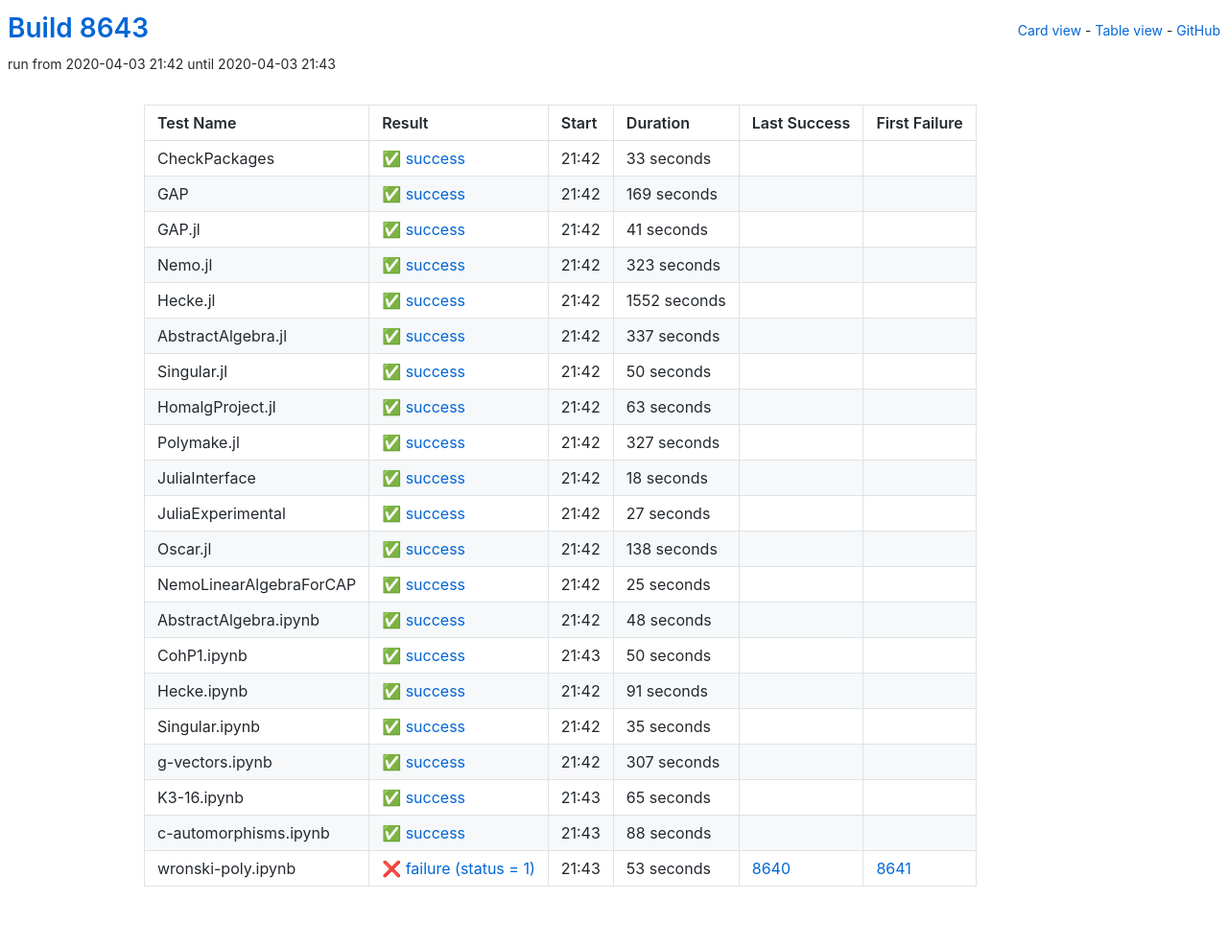
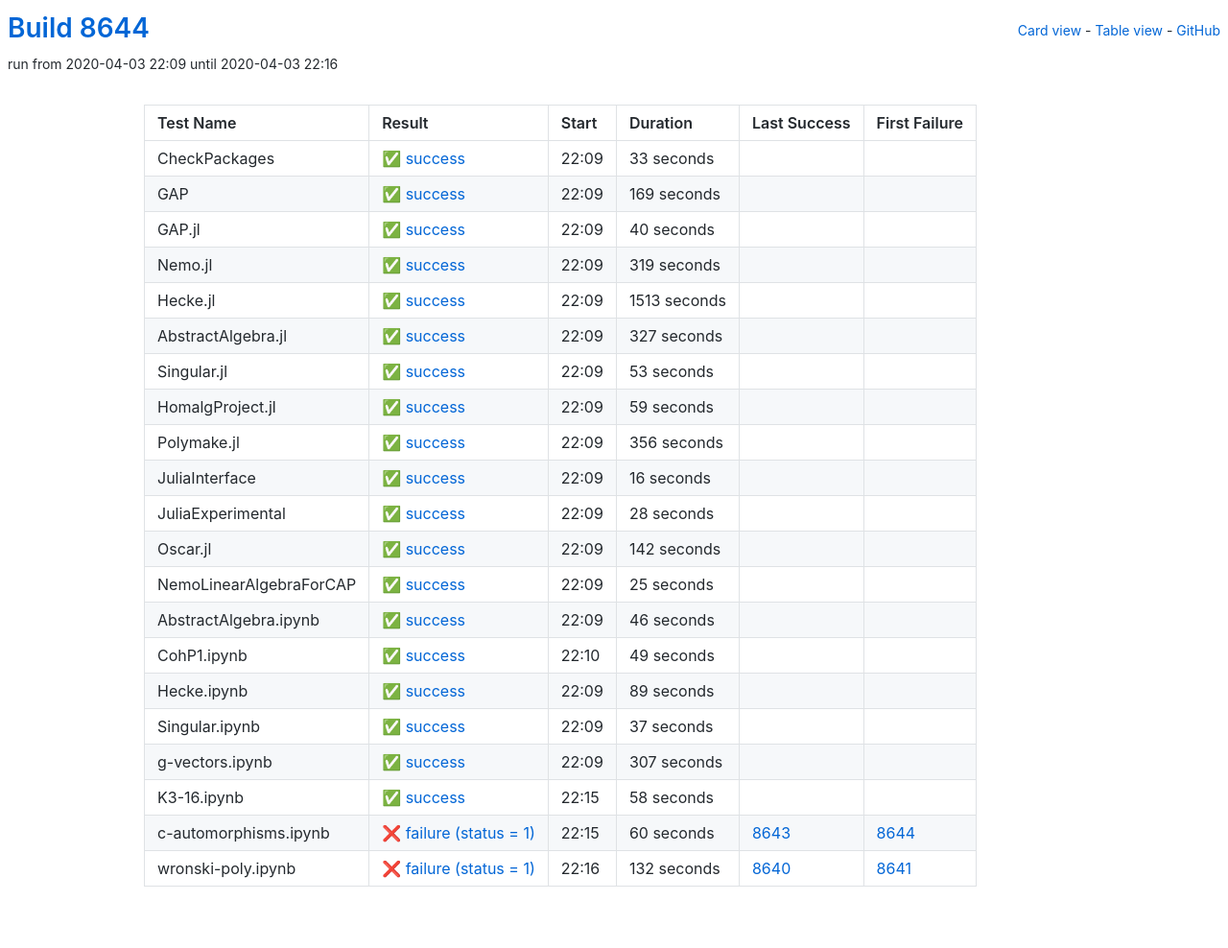
Before and after one commit to oscar-system/oscar-ci-status, a Jekyll site: the page built from table.html, in a window 1280 px wide. Shown: the whole page at 96% size. Built offline with Jekyll 4.4.1, drawn with Linux system fonts in a browser that asks for light colours.

Commit message:
Build 8644

```diff
--- a/_data/ci.yml
+++ b/_data/ci.yml
@@ -1,5 +1,5 @@
-build: 8643
-build_url: https://oscarci.mathematik.uni-kl.de/job/oscar/8643/
+build: 8644
+build_url: https://oscarci.mathematik.uni-kl.de/job/oscar/8644/
 job: oscar
 tests:
 - duration: 33
@@ -8,9 +8,9 @@
   first_failure_url: null
   last_success: false
   last_success_url: null
-  log: https://oscarci.mathematik.uni-kl.de/job/oscar/8643/artifact/logs/build-8643/CheckPackages.log
+  log: https://oscarci.mathematik.uni-kl.de/job/oscar/8644/artifact/logs/build-8644/CheckPackages.log
   name: CheckPackages
-  start: 2020-04-03 21:42
+  start: 2020-04-03 22:09
   status: success
   success: true
 - duration: 169
@@ -19,75 +19,42 @@
   first_failure_url: null
   last_success: false
   last_success_url: null
-  log: https://oscarci.mathematik.uni-kl.de/job/oscar/8643/artifact/logs/build-8643/GAP.log
+  log: https://oscarci.mathematik.uni-kl.de/job/oscar/8644/artifact/logs/build-8644/GAP.log
   name: GAP
-  start: 2020-04-03 21:42
+  start: 2020-04-03 22:09
   status: success
   success: true
-- duration: 41
+- duration: 40
   exitcode: 0
   first_failure: false
   first_failure_url: null
   last_success: false
   last_success_url: null
-  log: https://oscarci.mathematik.uni-kl.de/job/oscar/8643/artifact/logs/build-8643/GAP.jl.log
+  log: https://oscarci.mathematik.uni-kl.de/job/oscar/8644/artifact/logs/build-8644/GAP.jl.log
   name: GAP.jl
-  start: 2020-04-03 21:42
+  start: 2020-04-03 22:09
   status: success
   success: true
-- duration: 323
+- duration: 319
   exitcode: 0
   first_failure: false
   first_failure_url: null
   last_success: false
   last_success_url: null
-  log: https://oscarci.mathematik.uni-kl.de/job/oscar/8643/artifact/logs/build-8643/Nemo.jl.log
+  log: https://oscarci.mathematik.uni-kl.de/job/oscar/8644/artifact/logs/build-8644/Nemo.jl.log
   name: Nemo.jl
-  start: 2020-04-03 21:42
+  start: 2020-04-03 22:09
   status: success
   success: true
-- duration: 1552
+- duration: 1513
   exitcode: 0
   first_failure: false
   first_failure_url: null
   last_success: false
   last_success_url: null
-  log: https://oscarci.mathematik.uni-kl.de/job/oscar/8643/artifact/logs/build-8643/Hecke.jl.log
+  log: https://oscarci.mathematik.uni-kl.de/job/oscar/8644/artifact/logs/build-8644/Hecke.jl.log
   name: Hecke.jl
-  start: 2020-04-03 21:42
-  status: success
-  success: true
-- duration: 337
-  exitcode: 0
-  first_failure: false
-  first_failure_url: null
-  last_success: false
-  last_success_url: null
-  log: https://oscarci.mathematik.uni-kl.de/job/oscar/8643/artifact/logs/build-8643/AbstractAlgebra.jl.log
-  name: AbstractAlgebra.jl
-  start: 2020-04-03 21:42
-  status: success
-  success: true
-- duration: 50
-  exitcode: 0
-  first_failure: false
-  first_failure_url: null
-  last_success: false
-  last_success_url: null
-  log: https://oscarci.mathematik.uni-kl.de/job/oscar/8643/artifact/logs/build-8643/Singular.jl.log
-  name: Singular.jl
-  start: 2020-04-03 21:42
-  status: success
-  success: true
-- duration: 63
-  exitcode: 0
-  first_failure: false
-  first_failure_url: null
-  last_success: false
-  last_success_url: null
-  log: https://oscarci.mathematik.uni-kl.de/job/oscar/8643/artifact/logs/build-8643/HomalgProject.jl.log
-  name: HomalgProject.jl
-  start: 2020-04-03 21:42
+  start: 2020-04-03 22:09
   status: success
   success: true
 - duration: 327
@@ -96,42 +63,75 @@
   first_failure_url: null
   last_success: false
   last_success_url: null
-  log: https://oscarci.mathematik.uni-kl.de/job/oscar/8643/artifact/logs/build-8643/Polymake.jl.log
-  name: Polymake.jl
-  start: 2020-04-03 21:42
+  log: https://oscarci.mathematik.uni-kl.de/job/oscar/8644/artifact/logs/build-8644/AbstractAlgebra.jl.log
+  name: AbstractAlgebra.jl
+  start: 2020-04-03 22:09
   status: success
   success: true
-- duration: 18
+- duration: 53
   exitcode: 0
   first_failure: false
   first_failure_url: null
   last_success: false
   last_success_url: null
-  log: https://oscarci.mathematik.uni-kl.de/job/oscar/8643/artifact/logs/build-8643/JuliaInterface.log
-  name: JuliaInterface
-  start: 2020-04-03 21:42
+  log: https://oscarci.mathematik.uni-kl.de/job/oscar/8644/artifact/logs/build-8644/Singular.jl.log
+  name: Singular.jl
+  start: 2020-04-03 22:09
   status: success
   success: true
-- duration: 27
+- duration: 59
   exitcode: 0
   first_failure: false
   first_failure_url: null
   last_success: false
   last_success_url: null
-  log: https://oscarci.mathematik.uni-kl.de/job/oscar/8643/artifact/logs/build-8643/JuliaExperimental.log
-  name: JuliaExperimental
-  start: 2020-04-03 21:42
+  log: https://oscarci.mathematik.uni-kl.de/job/oscar/8644/artifact/logs/build-8644/HomalgProject.jl.log
+  name: HomalgProject.jl
+  start: 2020-04-03 22:09
   status: success
   success: true
-- duration: 138
+- duration: 356
   exitcode: 0
   first_failure: false
   first_failure_url: null
   last_success: false
   last_success_url: null
-  log: https://oscarci.mathematik.uni-kl.de/job/oscar/8643/artifact/logs/build-8643/Oscar.jl.log
+  log: https://oscarci.mathematik.uni-kl.de/job/oscar/8644/artifact/logs/build-8644/Polymake.jl.log
+  name: Polymake.jl
+  start: 2020-04-03 22:09
+  status: success
+  success: true
+- duration: 16
+  exitcode: 0
+  first_failure: false
+  first_failure_url: null
+  last_success: false
+  last_success_url: null
+  log: https://oscarci.mathematik.uni-kl.de/job/oscar/8644/artifact/logs/build-8644/JuliaInterface.log
+  name: JuliaInterface
+  start: 2020-04-03 22:09
+  status: success
+  success: true
+- duration: 28
+  exitcode: 0
+  first_failure: false
+  first_failure_url: null
+  last_success: false
+  last_success_url: null
+  log: https://oscarci.mathematik.uni-kl.de/job/oscar/8644/artifact/logs/build-8644/JuliaExperimental.log
+  name: JuliaExperimental
+  start: 2020-04-03 22:09
+  status: success
+  success: true
+- duration: 142
+  exitcode: 0
+  first_failure: false
+  first_failure_url: null
+  last_success: false
+  last_success_url: null
+  log: https://oscarci.mathematik.uni-kl.de/job/oscar/8644/artifact/logs/build-8644/Oscar.jl.log
   name: Oscar.jl
-  start: 2020-04-03 21:42
+  start: 2020-04-03 22:09
   status: success
   success: true
 - duration: 25
@@ -140,53 +140,53 @@
   first_failure_url: null
   last_success: false
   last_success_url: null
-  log: https://oscarci.mathematik.uni-kl.de/job/oscar/8643/artifact/logs/build-8643/NemoLinearAlgebraForCAP.log
+  log: https://oscarci.mathematik.uni-kl.de/job/oscar/8644/artifact/logs/build-8644/NemoLinearAlgebraForCAP.log
   name: NemoLinearAlgebraForCAP
-  start: 2020-04-03 21:42
+  start: 2020-04-03 22:09
   status: success
   success: true
-- duration: 48
+- duration: 46
   exitcode: 0
   first_failure: false
   first_failure_url: null
   last_success: false
   last_success_url: null
-  log: https://oscarci.mathematik.uni-kl.de/job/oscar/8643/artifact/logs/build-8643/AbstractAlgebra.ipynb.log
+  log: https://oscarci.mathematik.uni-kl.de/job/oscar/8644/artifact/logs/build-8644/AbstractAlgebra.ipynb.log
   name: AbstractAlgebra.ipynb
-  start: 2020-04-03 21:42
+  start: 2020-04-03 22:09
   status: success
   success: true
-- duration: 50
+- duration: 49
   exitcode: 0
   first_failure: false
   first_failure_url: null
   last_success: false
   last_success_url: null
-  log: https://oscarci.mathematik.uni-kl.de/job/oscar/8643/artifact/logs/build-8643/CohP1.ipynb.log
+  log: https://oscarci.mathematik.uni-kl.de/job/oscar/8644/artifact/logs/build-8644/CohP1.ipynb.log
   name: CohP1.ipynb
-  start: 2020-04-03 21:43
+  start: 2020-04-03 22:10
   status: success
   success: true
-- duration: 91
+- duration: 89
   exitcode: 0
   first_failure: false
   first_failure_url: null
   last_success: false
   last_success_url: null
-  log: https://oscarci.mathematik.uni-kl.de/job/oscar/8643/artifact/logs/build-8643/Hecke.ipynb.log
+  log: https://oscarci.mathematik.uni-kl.de/job/oscar/8644/artifact/logs/build-8644/Hecke.ipynb.log
   name: Hecke.ipynb
-  start: 2020-04-03 21:42
+  start: 2020-04-03 22:09
   status: success
   success: true
-- duration: 35
+- duration: 37
   exitcode: 0
   first_failure: false
   first_failure_url: null
   last_success: false
   last_success_url: null
-  log: https://oscarci.mathematik.uni-kl.de/job/oscar/8643/artifact/logs/build-8643/Singular.ipynb.log
+  log: https://oscarci.mathematik.uni-kl.de/job/oscar/8644/artifact/logs/build-8644/Singular.ipynb.log
   name: Singular.ipynb
-  start: 2020-04-03 21:42
+  start: 2020-04-03 22:09
   status: success
   success: true
 - duration: 307
@@ -195,41 +195,41 @@
   first_failure_url: null
   last_success: false
   last_success_url: null
-  log: https://oscarci.mathematik.uni-kl.de/job/oscar/8643/artifact/logs/build-8643/g-vectors.ipynb.log
+  log: https://oscarci.mathematik.uni-kl.de/job/oscar/8644/artifact/logs/build-8644/g-vectors.ipynb.log
   name: g-vectors.ipynb
-  start: 2020-04-03 21:42
+  start: 2020-04-03 22:09
   status: success
   success: true
-- duration: 65
+- duration: 58
   exitcode: 0
   first_failure: false
   first_failure_url: null
   last_success: false
   last_success_url: null
-  log: https://oscarci.mathematik.uni-kl.de/job/oscar/8643/artifact/logs/build-8643/K3-16.ipynb.log
+  log: https://oscarci.mathematik.uni-kl.de/job/oscar/8644/artifact/logs/build-8644/K3-16.ipynb.log
   name: K3-16.ipynb
-  start: 2020-04-03 21:43
+  start: 2020-04-03 22:15
   status: success
   success: true
-- duration: 88
-  exitcode: 0
-  first_failure: false
-  first_failure_url: null
-  last_success: false
-  last_success_url: null
-  log: https://oscarci.mathematik.uni-kl.de/job/oscar/8643/artifact/logs/build-8643/c-automorphisms.ipynb.log
+- duration: 60
+  exitcode: 1
+  first_failure: 8644
+  first_failure_url: https://oscarci.mathematik.uni-kl.de/job/oscar/8644/
+  last_success: 8643
+  last_success_url: https://oscarci.mathematik.uni-kl.de/job/oscar/8643/
+  log: https://oscarci.mathematik.uni-kl.de/job/oscar/8644/artifact/logs/build-8644/c-automorphisms.ipynb.log
   name: c-automorphisms.ipynb
-  start: 2020-04-03 21:43
-  status: success
-  success: true
-- duration: 53
+  start: 2020-04-03 22:15
+  status: failure
+  success: false
+- duration: 132
   exitcode: 1
   first_failure: 8641
   first_failure_url: https://oscarci.mathematik.uni-kl.de/job/oscar/8641/
   last_success: 8640
   last_success_url: https://oscarci.mathematik.uni-kl.de/job/oscar/8640/
-  log: https://oscarci.mathematik.uni-kl.de/job/oscar/8643/artifact/logs/build-8643/wronski-poly.ipynb.log
+  log: https://oscarci.mathematik.uni-kl.de/job/oscar/8644/artifact/logs/build-8644/wronski-poly.ipynb.log
   name: wronski-poly.ipynb
-  start: 2020-04-03 21:43
+  start: 2020-04-03 22:16
   status: failure
   success: false
```
Also changed, not shown: README.md.
